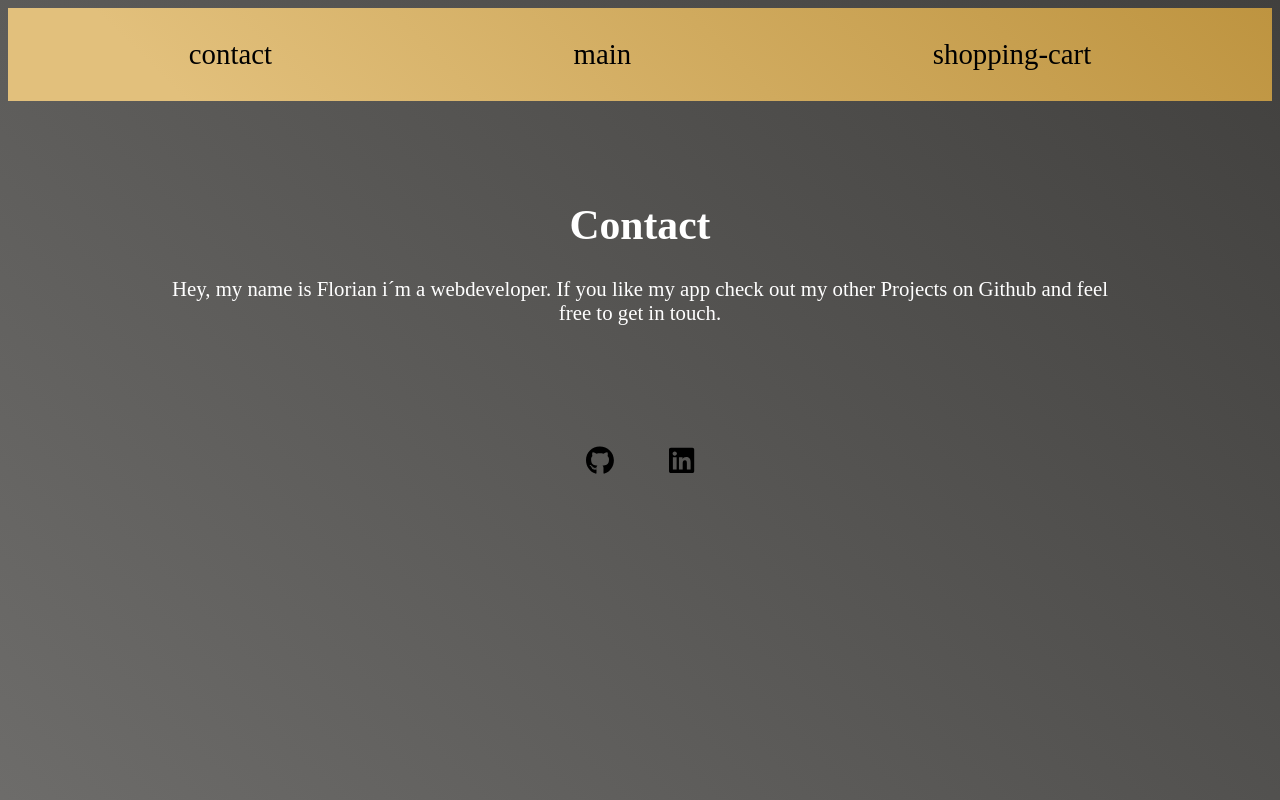
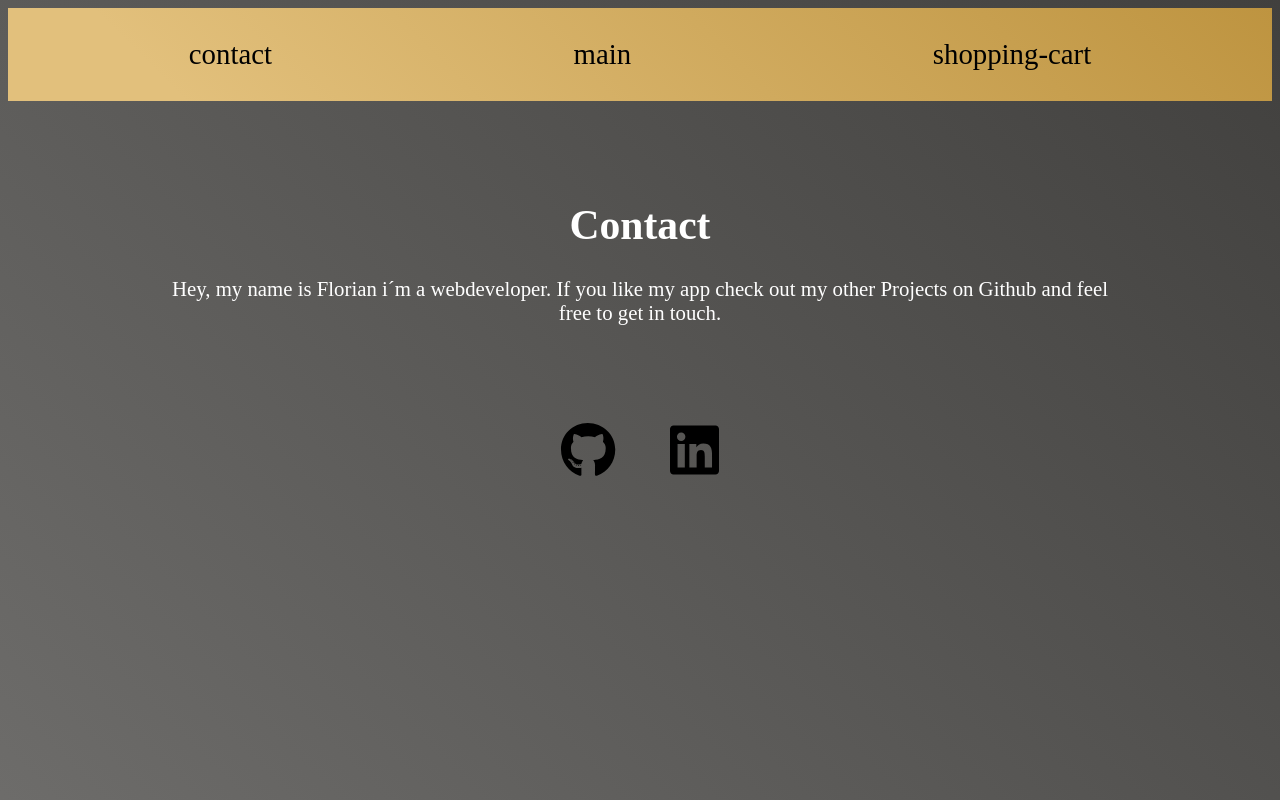
Before and after one commit to itzFlorian/pizza-shop, a React (Create React App) app: page /contact in a window 1280 px wide. Shown: the top 800 px of the page. Built offline with nearby package versions, Linux system fonts and the light colour scheme.

Commit message:
Styling angepasst.

```diff
--- a/src/styles/contact.css
+++ b/src/styles/contact.css
@@ -13,3 +13,6 @@
   font-size: 2rem;
   font-size: 3.5rem;
 }
+.socials a {
+  color:black
+}
--- a/src/styles/main.css
+++ b/src/styles/main.css
@@ -35,7 +35,7 @@ ul{
   margin:0;
   background: linear-gradient(45deg, rgba(226,192,124,1) 13%, rgba(190,148,64,1) 100%);
 }
-a{
+ul a{
   color:black;
   cursor: pointer;
   text-decoration: none;
```
